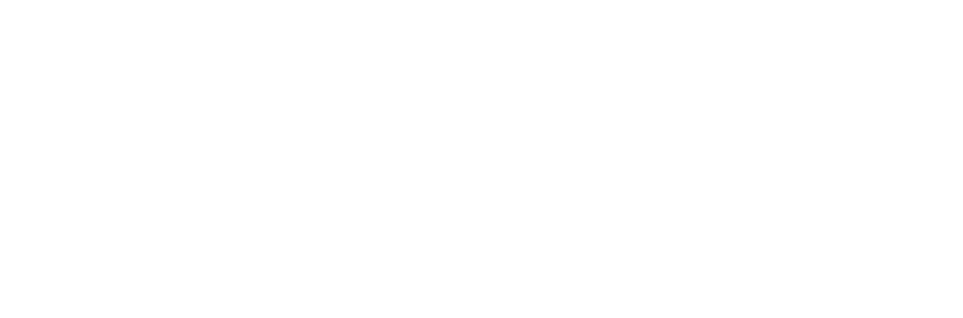
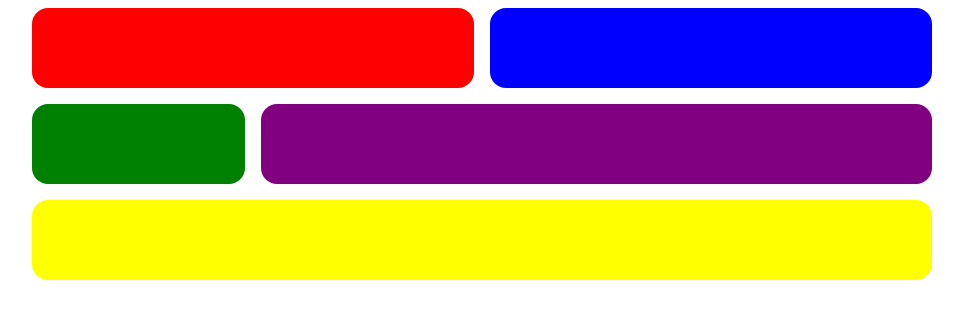
Before and after one commit to EyalSinay/03.04.22-CSS, a plain HTML site: page 24.1-grid_basics-1/24.1-grid_basics-1.html in a window 1280 px wide. Shown: the whole page, without its empty margins (158-1121 px from the left). Drawn offline with Linux system fonts and the light colour scheme.

Commit message:
24.1-grid_basics-1

```diff
--- a/24.1-grid_basics-1/24.1-grid_basics-1.css
+++ b/24.1-grid_basics-1/24.1-grid_basics-1.css
@@ -0,0 +1,38 @@
+.container{
+    display: grid;
+    grid-template-columns: repeat(4, 1fr);
+    gap: 16px;
+
+    max-width: 900px;
+    margin: auto;
+}
+
+.box{
+    border-radius: 16px;
+    height: 80px;
+}
+
+#red{
+    background-color: red;
+    grid-column-start: 1;
+    grid-column-end: 3;
+}
+#blue{
+    background-color: blue;
+    grid-column-start: 3;
+    grid-column-end: 5;
+}
+#green{
+    background-color: green;
+}
+#purple{
+    background-color: purple;
+    grid-column-start: 2;
+    grid-column-end: 5;
+
+}
+#yellow{
+    background-color: yellow;
+    grid-column-start: 1;
+    grid-column-end: 5;
+}
--- a/24.1-grid_basics-1/24.1-grid_basics-1.html
+++ b/24.1-grid_basics-1/24.1-grid_basics-1.html
@@ -8,6 +8,12 @@
     <title>24.1-grid_basics-1</title>
 </head>
 <body>
-
+    <div class="container">
+        <div id="red" class="box"></div>
+        <div id="blue" class="box"></div>
+        <div id="green" class="box"></div>
+        <div id="purple" class="box"></div>
+        <div id="yellow" class="box"></div>
+    </div>
 </body>
 </html>
```
